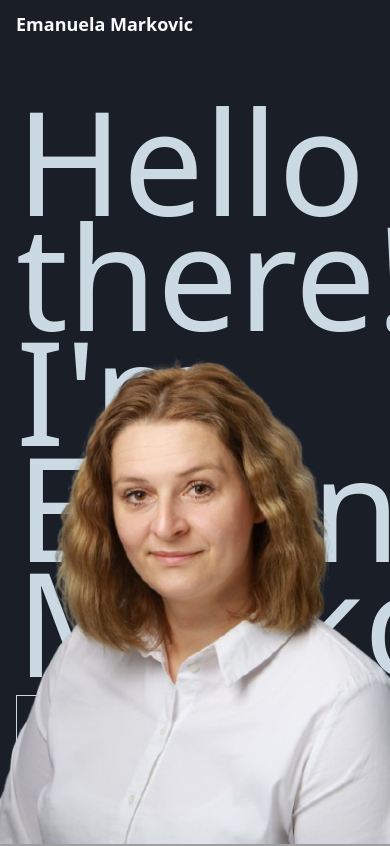
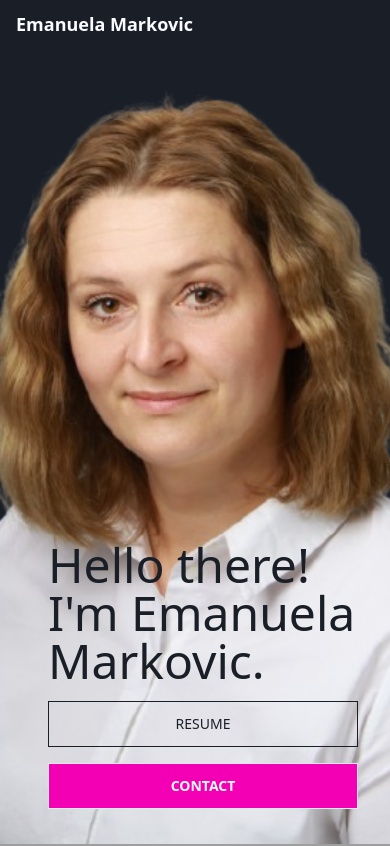
Before and after one commit to emanuelamarkovic/dev-portfolio, a Next.js app: page / in a window 390 px wide. Shown: the top 846 px of the page. Built offline with nearby package versions, Linux system fonts and the light colour scheme; grey boxes are pictures that could not be loaded.

Commit message:
Updated mobile layout and profile image for HomeSection

```diff
--- a/src/components/HomeSection.tsx
+++ b/src/components/HomeSection.tsx
@@ -9,38 +9,47 @@ const HomeSection = () => {
       className="relative bg-first overflow-hidden h-screen flex flex-col justify-center items-start"
       id="home"
     >
-      <div className="ml-4">
-        <h1 className="text-dark text-[9rem] leading-[0.8]">
+      <div className="ml-4 relative z-10 p-8 mt-[60vh] md:mt-[15vh]">
+        <h1 className="text-first md:text-dark text-[3rem] md:text-[6rem] lg:text-[9rem] leading-[1] md:leading-[0.8]">
           <span className="text-shadow">Hello there!</span>
           <br />
           I'm Emanuela Markovic.
         </h1>
-        <div className="flex space-x-4 mt-4">
+        <div className="flex flex-col md:flex-row md:space-x-4 space-y-4 md:space-y-0 mt-4">
           <Link
             href="/Resume_E_M.pdf"
             target="_blank"
             download={true}
-            className="px-6 py-3 border border-dark text-dark text-center uppercase text-sm hover:border-text hover:text transition-all"
+            className="px-6 py-3 border border-first md:border-text text-first md:text-dark text-center uppercase text-sm hover:border-text hover:text transition-all"
           >
             Resume
           </Link>
           <Link
             href="mailto:emanuela.markovic@hotmail.com"
             target={"_blank"}
-            className="px-6 py-3 bg-text text-first text-center uppercase text-sm font-bold hover:bg-transparent hover:text-text hover:border-text border border-text transition-all"
+            className="px-6 py-3 bg-text text-white md:bg-text md:text-first text-center uppercase text-sm font-bold hover:bg-transparent hover:text-text hover:border-text border md:border-text transition-all"
           >
             Contact
           </Link>
         </div>
       </div>
 
+      <div className="absolute inset-0 w-full h-full">
         <Image
           src={profile}
           alt="Emanuela Markovic"
-        className="absolute right-0 bottom-0"
+          className="object-cover w-full h-full md:hidden"
+          layout="fill"
+          priority={true}
+        />
+        <Image
+          src={profile}
+          alt="Emanuela Markovic"
+          className="hidden md:block absolute right-0 bottom-0 w-[200px] md:w-[400px] lg:w-[495px] h-auto"
           width={495}
           height={400}
         />
+      </div>
     </section>
   );
 };
```
Lines whose indentation alone changed are shown as unchanged.
